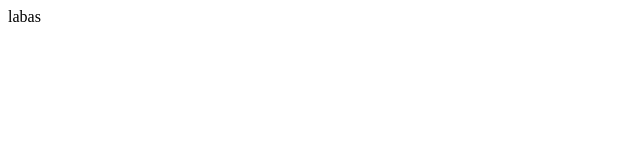
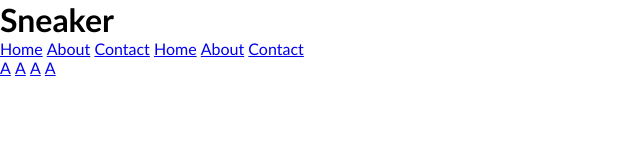
Before and after one commit to mcepulis/project-sneaker, a website: page index.html in a window 1280 px wide. Shown: the whole page, without its empty margins (0-640 px from the left). Drawn offline with Linux system fonts and the light colour scheme.

Commit message:
first commit to carcas

```diff
--- a/css/main.css
+++ b/css/main.css
@@ -0,0 +1,10 @@
+body,
+body * {
+margin: 0;
+padding: 0;
+vertical-align: top;
+box-sizing: border-box;
+}
+body {
+font-family: 'Gill Sans', 'Gill Sans MT', Calibri, 'Trebuchet MS', sans-serif;
+}
--- a/index.html
+++ b/index.html
@@ -3,10 +3,38 @@
 <head>
     <meta charset="UTF-8">
     <meta name="viewport" content="width=device-width, initial-scale=1.0">
-    <title>Document</title>
+    <title>Sneaker</title>
     <link rel="stylesheet" href="css/main.css">
 </head>
 <body>
-    labas
+   <header class="container"></header>
+        <div class="logo">
+            <h1>Sneaker</h1>
+        </div>
+
+        <nav class="navigation">
+            <a href="#">Home</a>
+            <a href="#">About</a>
+            <a href="#">Contact</a>
+            <a href="#">Home</a>
+            <a href="#">About</a>
+            <a href="#">Contact</a>
+        </nav>
+
+        <div class="menu">
+            <a href="#">A</a>
+            <a href="#">A</a>
+            <a href="#">A</a>
+            <a href="#">A</a>
+        </div>
+
+
+
+   <main></main>
+
+
+
+
+   <footer></footer>
 </body>
 </html>
```
Also changed, not shown: img/NYKENAIR.svg (added), img/arrow.svg (added), 1 other file.
